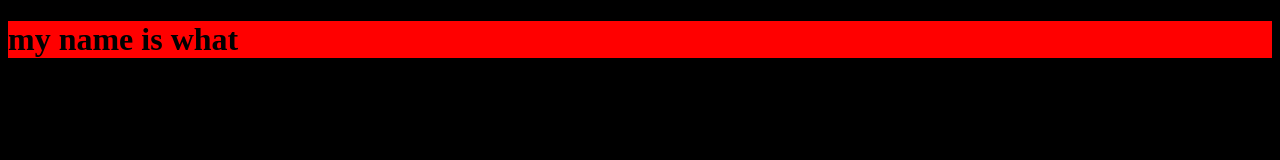
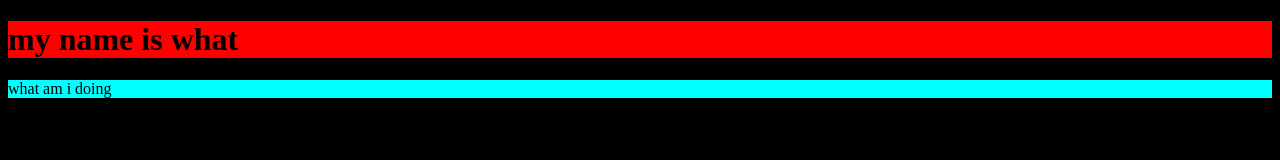
Before and after one commit to Aman-Jha1/del, a plain HTML site: page index.html in a window 1280 px wide. Drawn offline with Linux system fonts and the light colour scheme.

Commit message:
added <P> with bg color aqua

```diff
--- a/index.html
+++ b/index.html
@@ -8,5 +8,6 @@
 </head>
 <body style = "background-color: black;">
   <h1 style = "background-color: red;">my name is what</h1>
+  <p style = "background-color: aqua;">what am i doing</p>
 </body>
 </html>
```
